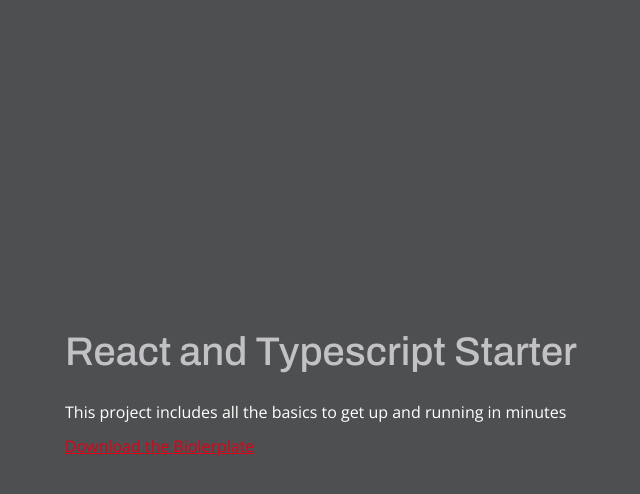
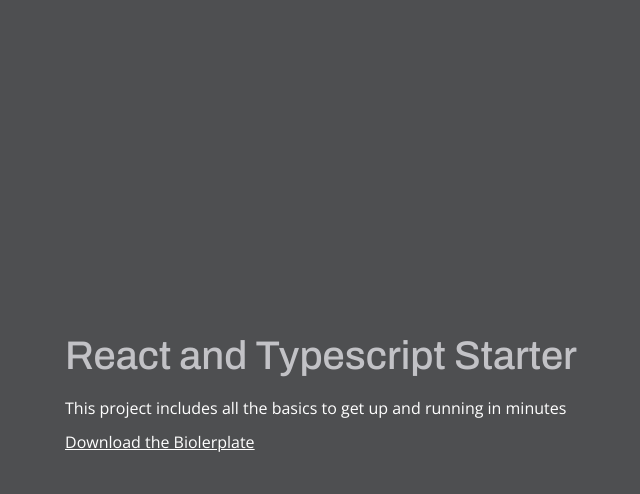
Before and after one commit to TommyScribble/pattern-library-v2, a React (Create React App) app: page / in a window 1280 px wide. In both pictures the pointer is over the link "Download the Biolerplate". Shown: the top 494 px of the page, without its empty margins (319-959 px from the left). Built offline with nearby package versions, Linux system fonts and the light colour scheme.

Commit message:
start adding unit tests

```diff
--- a/package.json
+++ b/package.json
@@ -4,8 +4,8 @@
   "private": true,
   "dependencies": {
     "@reach/router": "^1.3.4",
-    "@testing-library/jest-dom": "^4.2.4",
-    "@testing-library/react": "^9.3.2",
+    "@testing-library/jest-dom": "^5.11.4",
+    "@testing-library/react": "^11.0.2",
     "@testing-library/user-event": "^7.1.2",
     "@types/jest": "^24.0.0",
     "@types/node": "^12.0.0",
--- a/src/App.module.scss
+++ b/src/App.module.scss
@@ -14,9 +14,7 @@
 }
 
 .header {
-	// flex: 1;
 	width: 75%;
-
 	@media  (min-width: 670px) {
 		width: auto;
 	}
@@ -25,6 +23,7 @@
 .title {
 	color: $grey-light;
 	margin-top: 0;
+	margin-bottom: 1rem;
 }
 
 .para {
@@ -35,4 +34,9 @@
 	display: block;
 	color: $scribble-red;
 	margin-bottom: 2rem;
+	transition: color 0.3s ease-out;
+
+	&:hover {
+		color: $white;
+	}
 }
```
Also changed, not shown: 2 other files (tests, documents, lock files or other folders).
